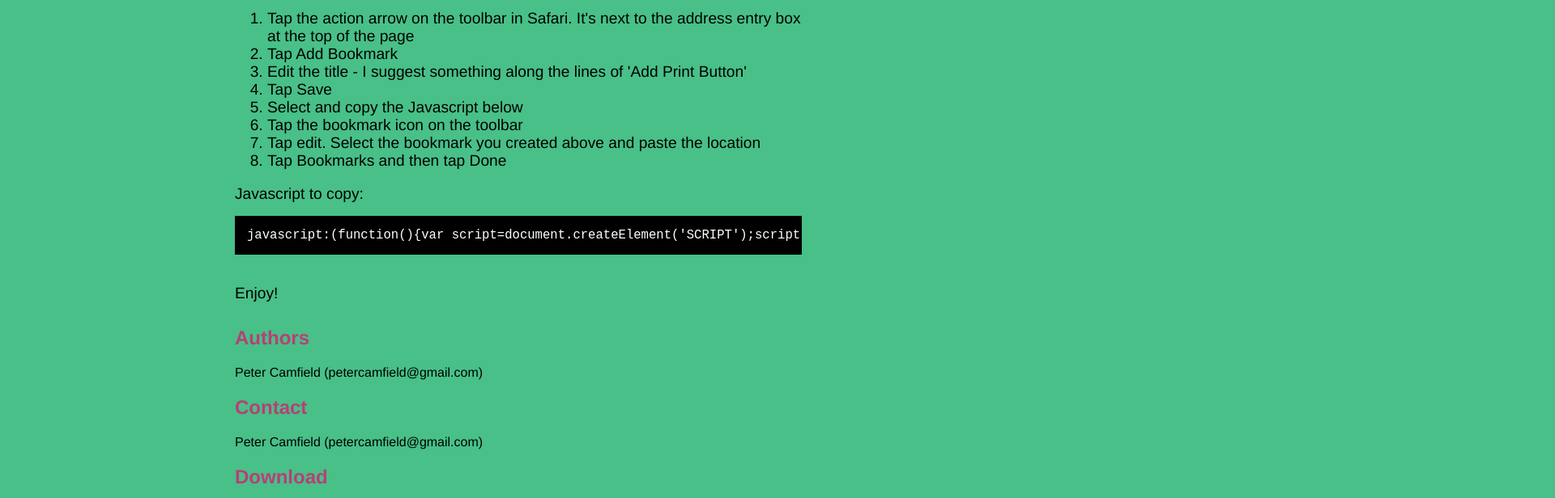
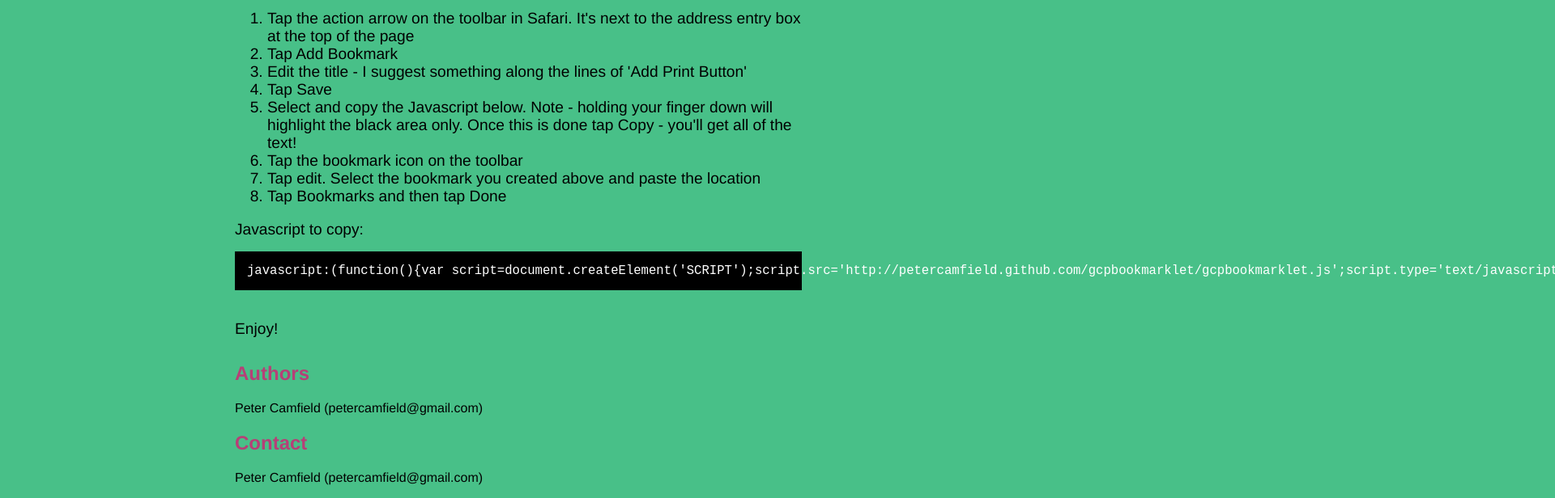
Before and after one commit to petercamfield/gcpbookmarklet, a plain HTML site: page index.html in a window 1280 px wide. Shown: the part 680-1296 px from the top of the page at 81% size, 1920 px wide, since content can reach past the window. Drawn offline with Linux system fonts and the light colour scheme.

Commit message:
'Making it easy on iPad made it look nice but impossible to select the text -> reverting'

```diff
--- a/index.html
+++ b/index.html
@@ -25,7 +25,7 @@
     a { color: #b73f77; }
     .description { font-size: 1.2em; margin-bottom: 30px; margin-top: 30px; }
     .download { float: right; }
-    pre { background: #000; color: #fff; padding: 15px; overflow: auto;}
+    pre { background: #000; color: #fff; padding: 15px;}
     hr { border: 0; width: 80%; border-bottom: 1px solid #aaa}
     .footer { text-align:center; padding-top:30px; font-style: italic; }
   </style>
@@ -70,7 +70,7 @@
         <li>Tap Add Bookmark</li>
         <li>Edit the title - I suggest something along the lines of 'Add Print Button'</li>
         <li>Tap Save</li>
-        <li>Select and copy the Javascript below</li>
+        <li>Select and copy the Javascript below. Note - holding your finger down will highlight the black area only. Once this is done tap Copy - you'll get all of the text!</li>
         <li>Tap the bookmark icon on the toolbar</li>
         <li>Tap edit. Select the bookmark you created above and paste the location</li>
         <li>Tap Bookmarks and then tap Done</li>
```
